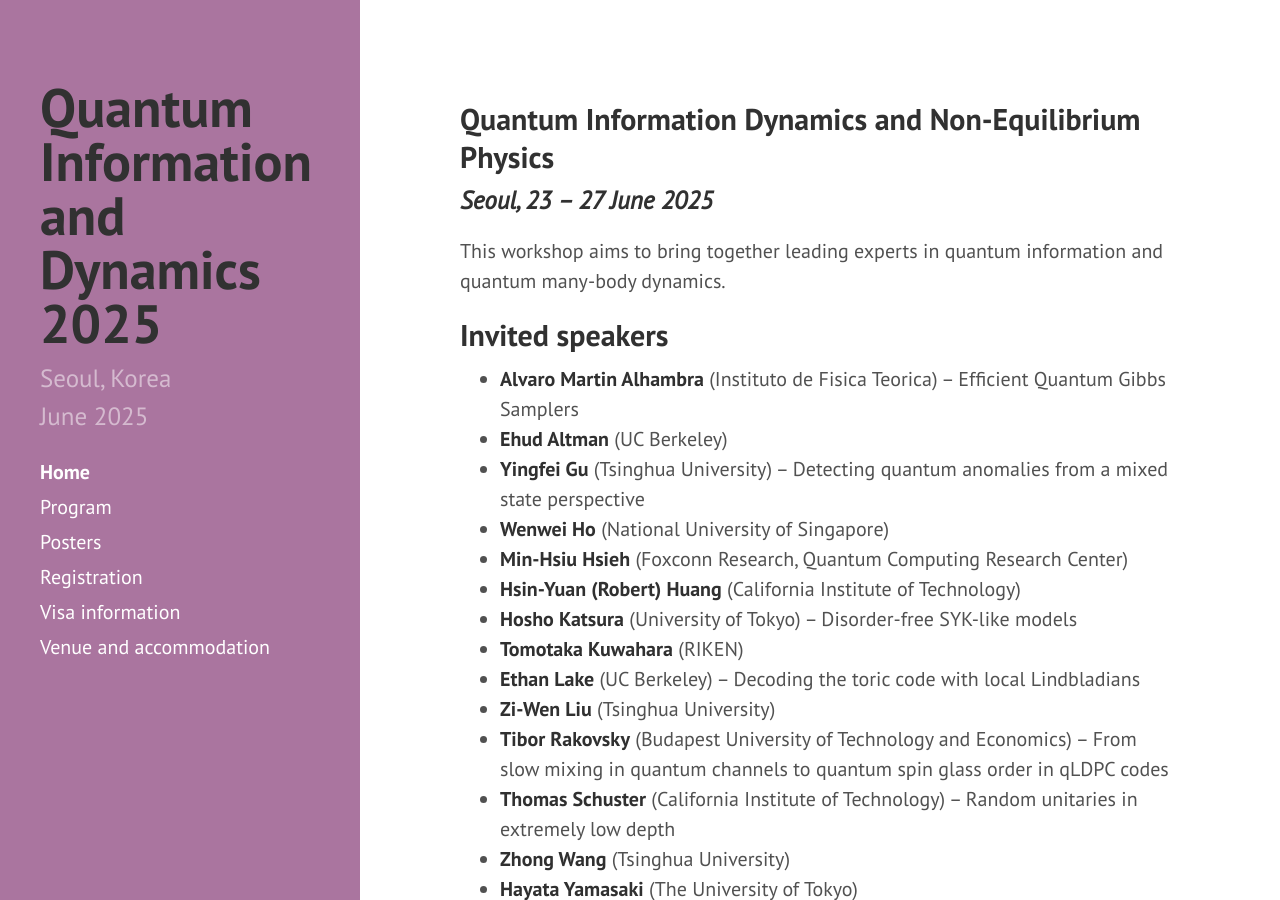
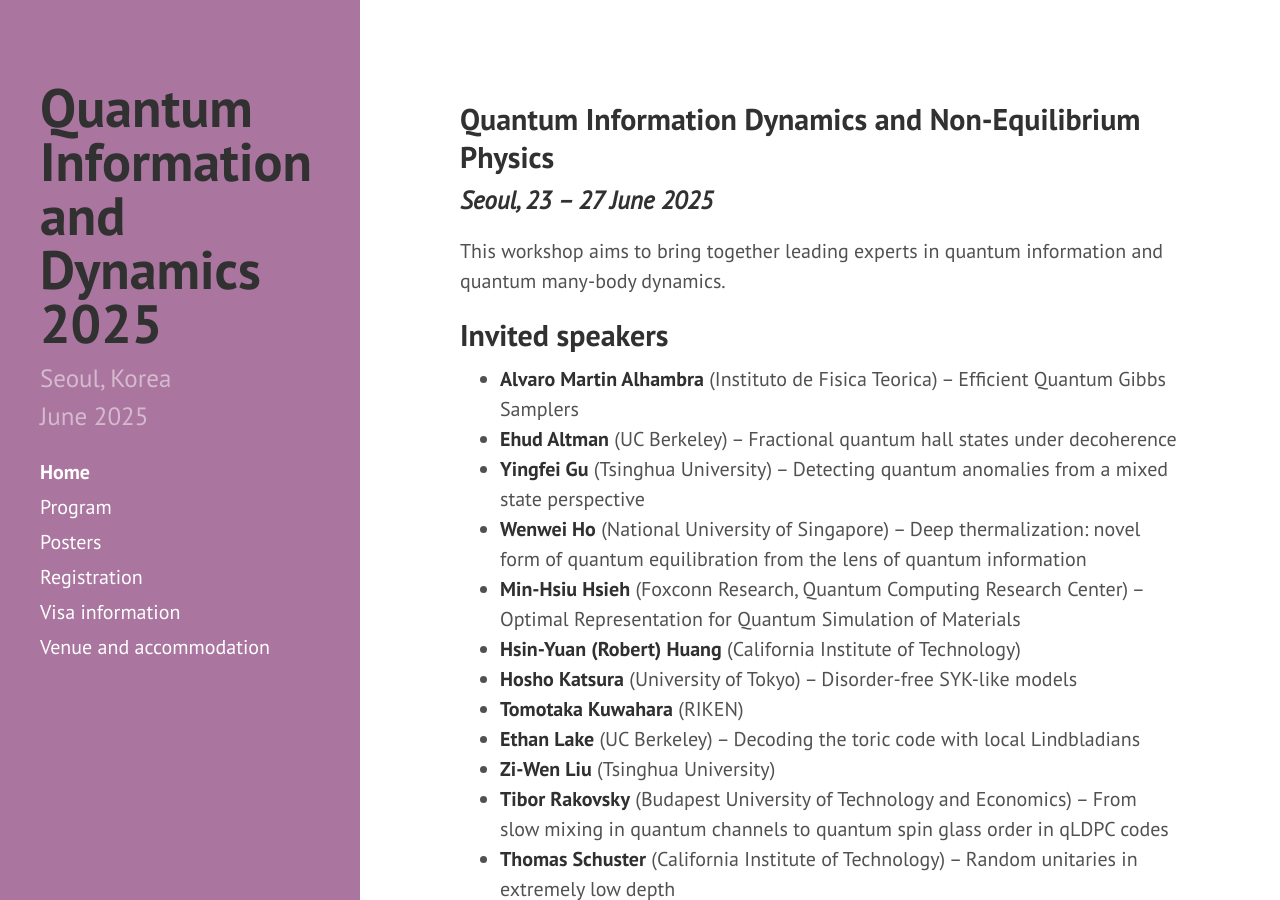
Before and after one commit to yeon-lee/yeon-lee.github.io, a Jekyll site: the page built from index.md, in a window 1280 px wide and 900 px high. Built offline with Jekyll 4.4.1, drawn with Linux system fonts in a browser that asks for light colours; nearby versions of some CDN libraries.

Commit message:
Update index.md

```diff
--- a/index.md
+++ b/index.md
@@ -12,10 +12,10 @@ This workshop aims to bring together leading experts in quantum information and
 
 ## Invited speakers
 * **Alvaro Martin Alhambra** (Instituto de Fisica Teorica) -- Efficient Quantum Gibbs Samplers
-* **Ehud Altman** (UC Berkeley)
+* **Ehud Altman** (UC Berkeley) -- Fractional quantum hall states under decoherence
 * **Yingfei Gu** (Tsinghua University) -- Detecting quantum anomalies from a mixed state perspective
-* **Wenwei Ho** (National University of Singapore)
-* **Min-Hsiu Hsieh** (Foxconn Research, Quantum Computing Research Center)
+* **Wenwei Ho** (National University of Singapore) -- Deep thermalization: novel form of quantum equilibration from the lens of quantum information
+* **Min-Hsiu Hsieh** (Foxconn Research, Quantum Computing Research Center) -- Optimal Representation for Quantum Simulation of Materials
 * **Hsin-Yuan (Robert) Huang** (California Institute of Technology)
 * **Hosho Katsura** (University of Tokyo) -- Disorder-free SYK-like models
 * **Tomotaka Kuwahara** (RIKEN)
```
